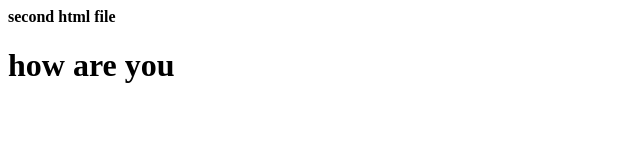
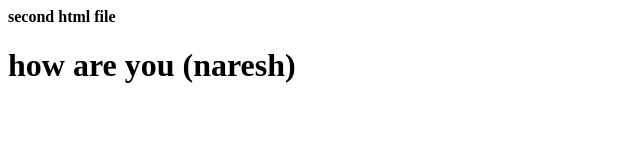
Before and after one commit to naresh472/localrepo, a plain HTML site: page index.html in a window 1280 px wide. Shown: the whole page, without its empty margins (0-640 px from the left). Drawn offline with Linux system fonts and the light colour scheme.

Commit message:
naresh added

```diff
--- a/index.html
+++ b/index.html
@@ -7,6 +7,6 @@
 </head>
 <body>
      <b>second html file</b>
-     <h1>how are you</h1>
+     <h1>how are you (naresh)</h1>
 </body>
 </html>
```
